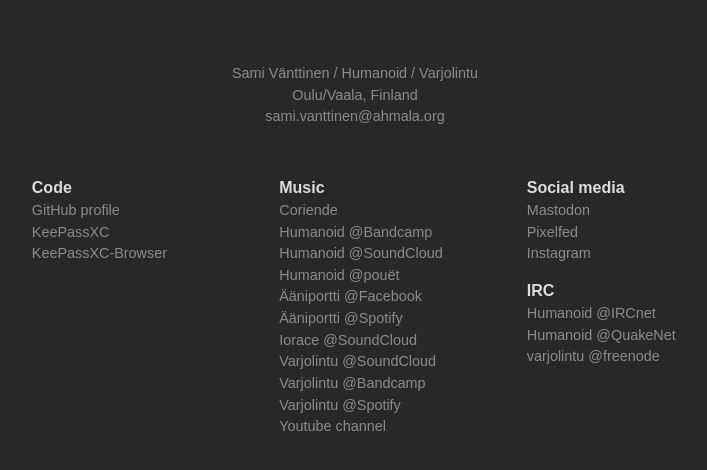
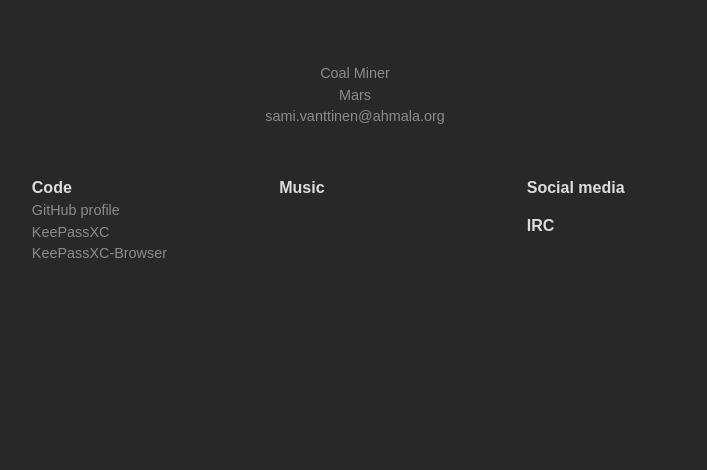
Before and after one commit to sagar2git/sagar2git.github.io, a plain HTML site: page index.html in a window 1280 px wide. Shown: the whole page, without its empty margins (285-992 px from the left). Drawn offline with Linux system fonts and the light colour scheme.

Commit message:
Edit home page

```diff
--- a/index.html
+++ b/index.html
@@ -9,8 +9,8 @@
   <body>
     <div class="container">
        <div class="top">
-        Sami Vänttinen / Humanoid / Varjolintu<br />
-        Oulu/Vaala, Finland<br />
+        Coal Miner<br />
+        Mars<br />
         <a href="mailto:sami.vanttinen@ahmala.org">sami.vanttinen@ahmala.org</a>
       </div>
 
@@ -18,7 +18,7 @@
          <!-- Code -->
          <div class="square">
            <div class="square-header">Code</div>
-           <a href="https://github.com/varjolintu">GitHub profile</a>
+           <a href="https://github.com/wongdub">GitHub profile</a>
            <a href="https://github.com/keepassxreboot/keepassxc">KeePassXC</a>
            <a href="https://github.com/keepassxreboot/keepassxc-browser">KeePassXC-Browser</a>
          </div>
@@ -26,30 +26,30 @@
         <!-- Music -->
         <div class="square">
           <div class="square-header">Music</div>
-          <a href="https://linktr.ee/coriende">Coriende</a>
-          <a href="https://humanoidfin.bandcamp.com/">Humanoid @Bandcamp</a>
-          <a href="https://soundcloud.com/humanoid_fin">Humanoid @SoundCloud</a>
-          <a href="https://www.pouet.net/user.php?who=102555">Humanoid @pouët</a>
-          <a href="https://www.facebook.com/aaniportti">Ääniportti @Facebook</a>
-          <a href="https://open.spotify.com/artist/5puG4ZrRfSfVQlN7p845Zs?si=iiPnmbjwTrebZIqp6M74RA">Ääniportti @Spotify</a>
-          <a href="https://soundcloud.com/iorace">Iorace @SoundCloud</a>
-          <a href="https://soundcloud.com/varjolintu">Varjolintu @SoundCloud</a>
-          <a href="https://varjolintu.bandcamp.com/">Varjolintu @Bandcamp</a>
-          <a href="https://open.spotify.com/artist/43DmYynVsNJD69aZrvckoX">Varjolintu @Spotify</a>
-          <a href="https://www.youtube.com/user/humis/">Youtube channel</a>
+          <a href="https://linktr.ee/coriende"></a>
+          <a href="https://humanoidfin.bandcamp.com/"></a>
+          <a href="https://soundcloud.com/humanoid_fin"></a>
+          <a href="https://www.pouet.net/user.php?who=102555"></a>
+          <a href="https://www.facebook.com/aaniportti"></a>
+          <a href="https://open.spotify.com/artist/5puG4ZrRfSfVQlN7p845Zs?si=iiPnmbjwTrebZIqp6M74RA"></a>
+          <a href="https://soundcloud.com/iorace"></a>
+          <a href="https://soundcloud.com/varjolintu"></a>
+          <a href="https://varjolintu.bandcamp.com/"></a>
+          <a href="https://open.spotify.com/artist/43DmYynVsNJD69aZrvckoX"></a>
+          <a href="https://www.youtube.com/user/humis/"></a>
         </div>
 
         <!-- Social media -->
         <div class="square">
           <div class="square-header">Social media</div>
-          <a href="https://mastodontti.fi/@varjolintu">Mastodon</a>
-          <a href="https://pixelfed.social/varjolintu">Pixelfed</a>
-          <a href="https://instagram.com/varjolintu">Instagram</a>
+          <a href="https://mastodontti.fi/@varjolintu"></a>
+          <a href="https://pixelfed.social/varjolintu"></a>
+          <a href="https://instagram.com/varjolintu"></a>
           <p>
           <div class="square-header">IRC</div>
-          Humanoid @IRCnet<br />
-          Humanoid @QuakeNet<br />
-          varjolintu @freenode
+          <br />
+          <br />
+
         </div>
       </div>
     </div>
```
